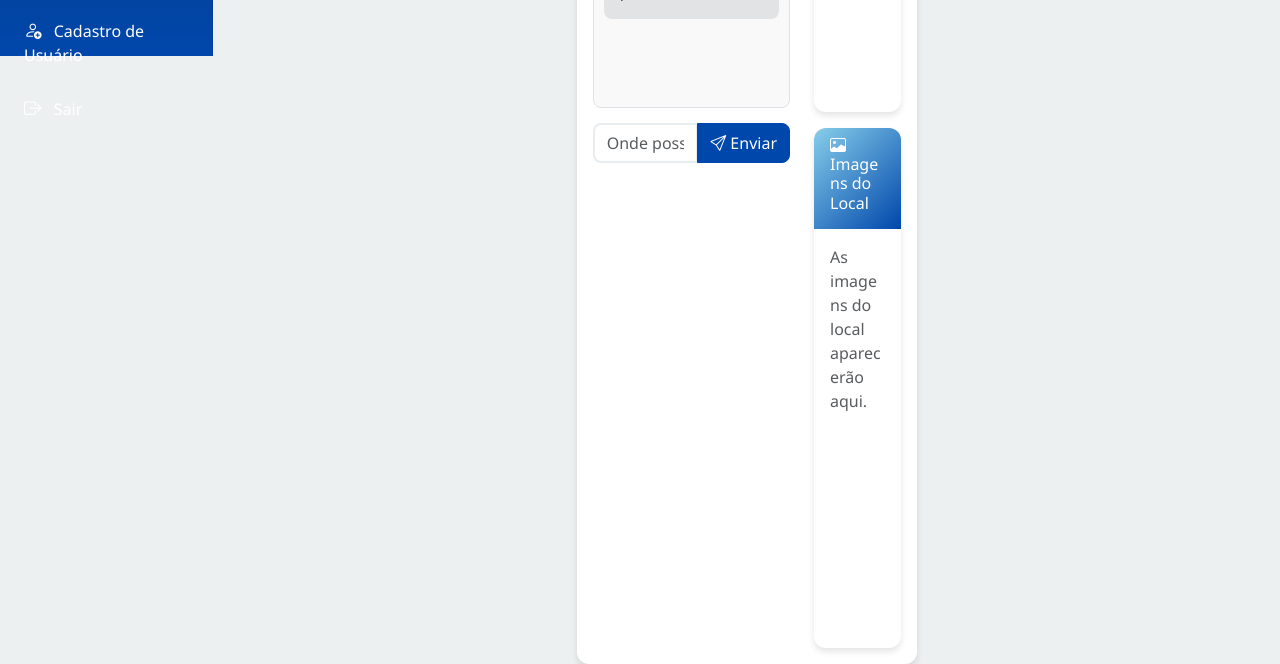
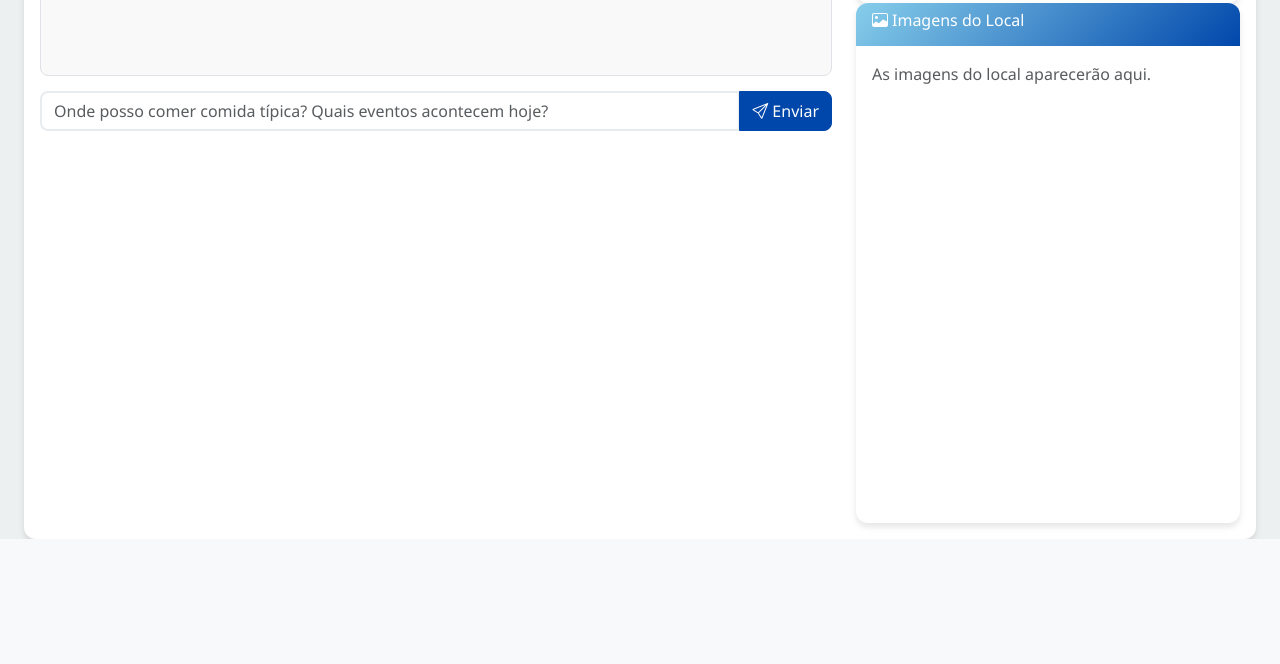
Before and after one commit to prof-freedson/pi-sistema-turismo, a Flask app: page /chat in a window 1280 px wide. Shown: the part 744-1408 px from the top of the page. After the commit the page ends 1283 px from the top, so only its background shows below. Run offline with Flask 3, Linux system fonts and the light colour scheme.

Commit message:
Funcionalidades e layout do chat alterados

```diff
--- a/controllers/geochat_controller.py
+++ b/controllers/geochat_controller.py
@@ -344,7 +344,7 @@ class GeoChatController:
     def chat_page(self):
         """Renderiza a página do chat"""
         # Permite acesso sem autenticação para demonstração
-        return render_template('chat/index.html')
+        return render_template('chat/index.html', esconder_menu=True)
 
     def handle_chat(self):
         """Processa as mensagens do chat com foco em geolocalização e RAG"""
--- a/static/CSS/chat.css
+++ b/static/CSS/chat.css
@@ -30,3 +30,18 @@
     border-radius: 5px;
     margin-right: 5px;
 }
+
+/* Garantir que o card principal ocupe toda a largura */
+.w-100 .card {
+    width: 100% !important;
+    max-width: 100% !important;
+    margin: 0 !important;
+    padding: 0 !important;
+}
+
+/* Sobrescrever qualquer padding do template base */
+main .w-100 {
+    padding: 0 !important;
+    margin: 0 !important;
+    width: 100% !important;
+}
--- a/templates/chat/index.html
+++ b/templates/chat/index.html
@@ -8,8 +8,8 @@
 {% endblock %}
 
 {% block content %}
-<div class="container mt-4">
-    <div class="card">
+<div class="w-100">
+    <div class="card w-100">
         <div class="card-header bg-primary text-white">
             <h5><i class="bi bi-geo-alt me-2"></i>Assistente Turístico de São Luís</h5>
         </div>
```
